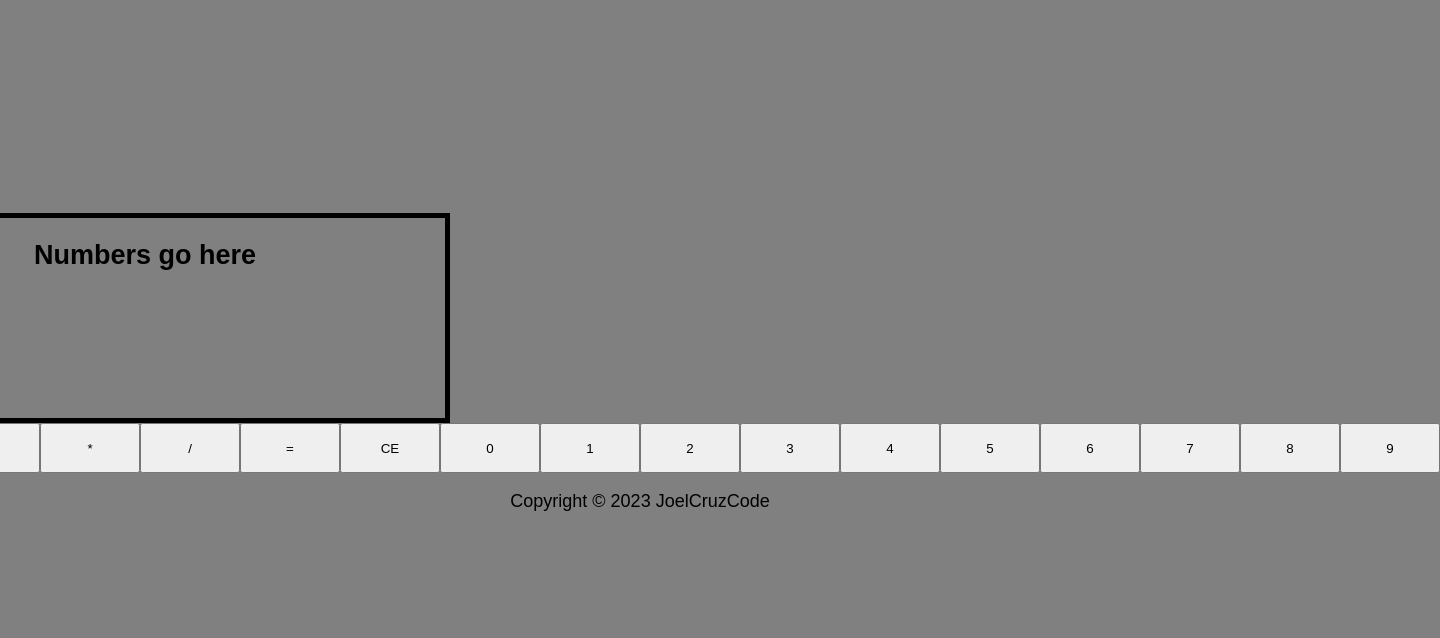
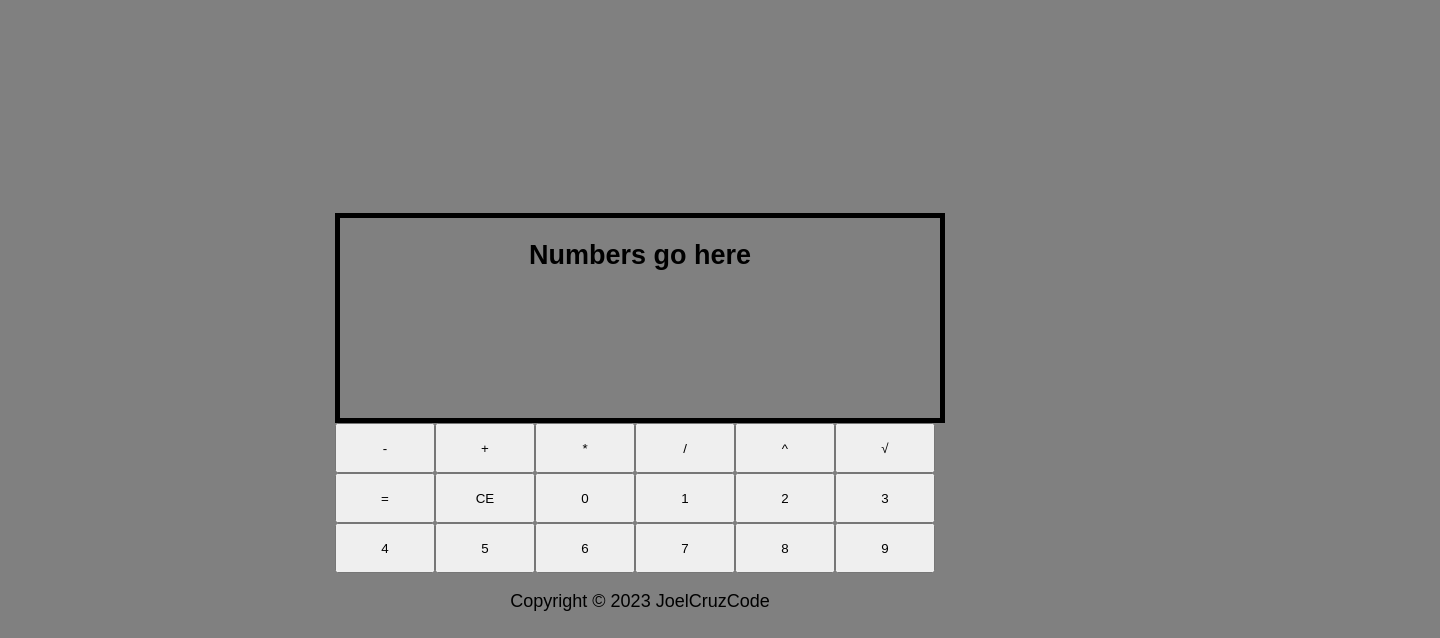
Before and after one commit to JoelCruzCode/Project-Calculator, a plain HTML site: page index.html in a window 1280 px wide. Shown: the part 245-883 px from the top of the page, 1440 px wide, since content can reach past the window. Before the commit the page ends 800 px from the top, so only its background shows below. Drawn offline with Linux system fonts and the light colour scheme.

Commit message:
Add exponent function

```diff
--- a/index.html
+++ b/index.html
@@ -20,6 +20,8 @@
         <button class="add">+</button>
         <button class="multiply">*</button>
         <button class="divide">/</button>
+        <button class="exponent">^</button>
+        <button class="square-root">√</button>
         <button class="equal">=</button>
         <button class="clear">CE</button>
       </div>
--- a/styles.css
+++ b/styles.css
@@ -32,7 +32,9 @@ button {
 }
 
 .calculator {
+  width: 600px;
   display: flex;
+  flex-wrap: wrap;
   justify-content: center;
 }
 
```
